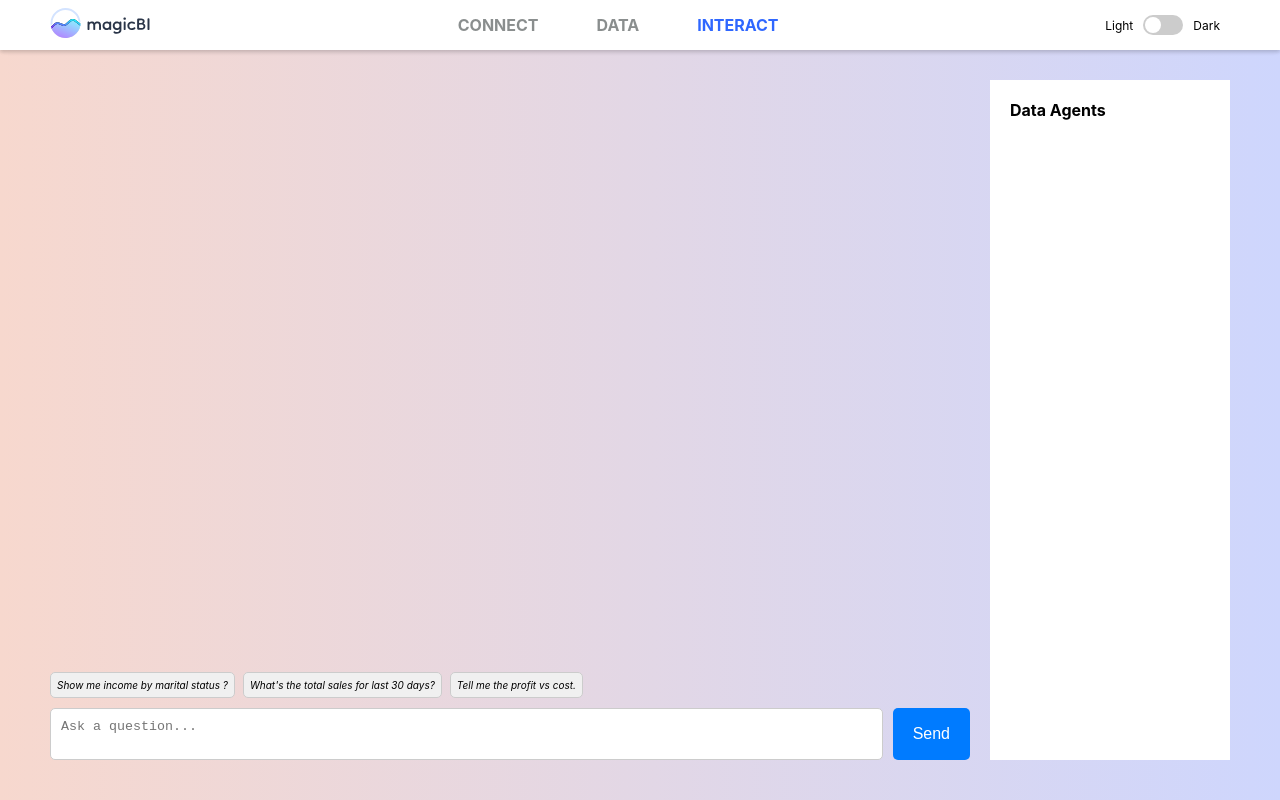
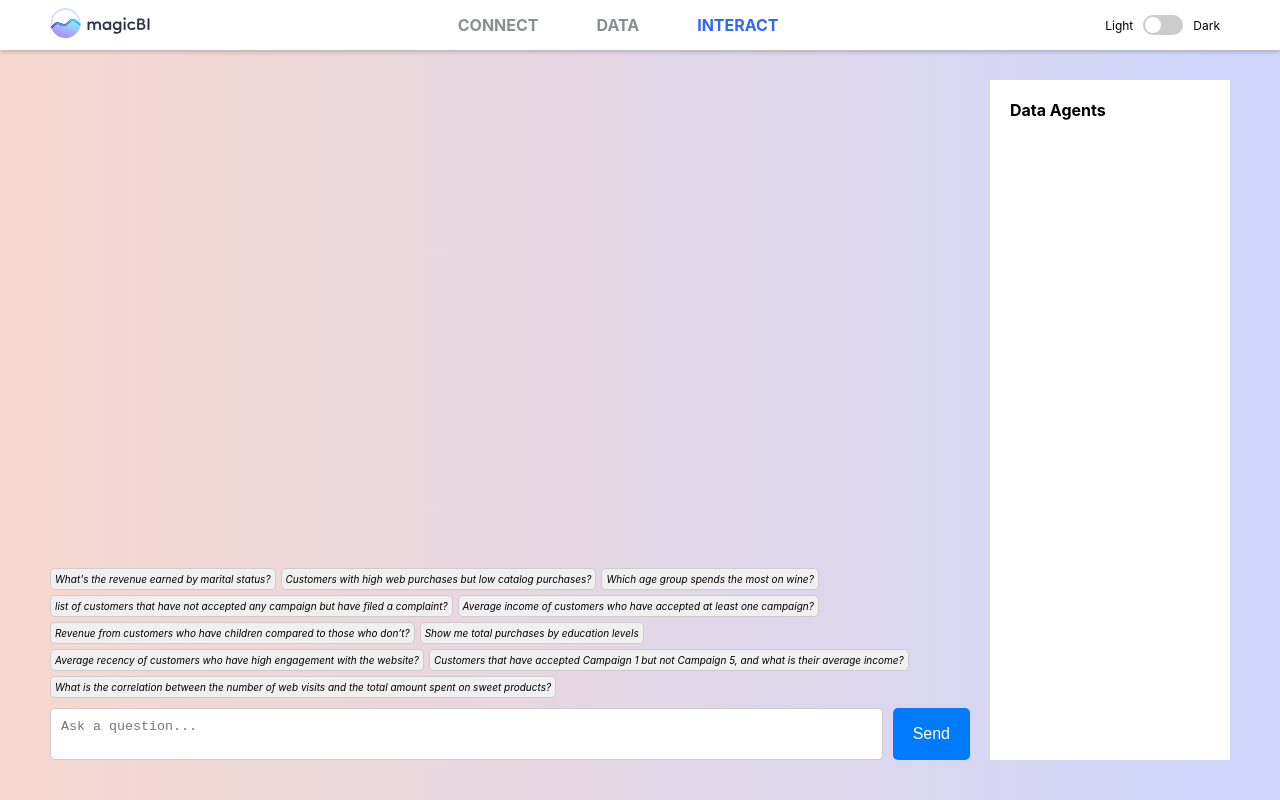
Before and after one commit to abhisheksaini333/llm-analytics-web-react, a React (Create React App) app: page /interact in a window 1280 px wide. Built offline with nearby package versions, Linux system fonts and the light colour scheme.

Commit message:
css changes

```diff
--- a/src/components/agenticFeed/index.tsx
+++ b/src/components/agenticFeed/index.tsx
@@ -14,7 +14,8 @@ const AgenticFeed: React.FC<AgenticFeedProps> = ({ queryResponse, loading }) =>
     const mockSteps = [
         {
             agent: 'Intent Agent',
-            description: 'Understanding the question'
+            description: 'Understanding the question',
+            attributes: []
         },
         {
             agent: 'Context Agent',
@@ -28,17 +29,17 @@ const AgenticFeed: React.FC<AgenticFeedProps> = ({ queryResponse, loading }) =>
         },
         {
             agent: 'Query Agent',
-            description: 'Query the right tables and columns',
+            description: 'Querying the right tables and columns',
             attributes: []
         },
         {
             agent: 'Insight Agent',
-            description: 'Present the story',
+            description: 'Presenting the story',
             attributes: []
         },
         {
             agent: 'Action Agent',
-            description: 'Recommend actions',
+            description: 'Recommending actions',
             attributes: []
         }
     ]
--- a/src/components/interaction/chatPanel/chartTableToggle.tsx
+++ b/src/components/interaction/chatPanel/chartTableToggle.tsx
@@ -13,7 +13,7 @@ export const TableChartToggle: React.FC<TableChartToggleProps> = ({ data }) => {
     const [showChart, setShowChart] = useState(false);
 
     return (
-        <div style={{ position: 'relative', padding: '16px', paddingTop: '0' }}>
+        <div style={{ position: 'relative', padding: '16px', paddingTop: '0', paddingLeft: '0' }}>
             <div style={{ position: 'absolute', top: '0px', right: '-18px' }}>
                 <button
                     onClick={() => setShowChart(!showChart)}
--- a/src/components/interaction/chatPanel/index.tsx
+++ b/src/components/interaction/chatPanel/index.tsx
@@ -23,9 +23,16 @@ const ChatPanel: React.FC<ChatPanelProps> = ({ onQuerySend, queryResponse, loadi
     const [input, setInput] = useState<string>('');
     const [isExpect, setIsExpect] = useState<boolean>(false);
     const [suggestedQueries, setSuggestedQueries] = useState<string[]>([
-        "Show me income by marital status ?",
-        "What's the total sales for last 30 days?",
-        "Tell me the profit vs cost.",
+        "What's the revenue earned by marital status?",
+        "Customers with high web purchases but low catalog purchases?",
+        "Which age group spends the most on wine?",
+        "list of customers that have not accepted any campaign but have filed a complaint?",
+        "Average income of customers who have accepted at least one campaign?",
+        "Revenue from customers who have children compared to those who don’t?",
+        "Show me total purchases by education levels",
+        "Average recency of customers who have high engagement with the website?",
+        "Customers that have accepted Campaign 1 but not Campaign 5, and what is their average income?",
+        "What is the correlation between the number of web visits and the total amount spent on sweet products?"
     ]);
     const sendButtonRef = useRef<HTMLButtonElement>(null);
     const chatDisplayRef = useRef<HTMLDivElement>(null);
--- a/src/components/interaction/chatPanel/styles.css
+++ b/src/components/interaction/chatPanel/styles.css
@@ -92,13 +92,13 @@
 .suggested-queries {
     display: flex;
     flex-wrap: wrap;
-    gap: 8px;
+    gap: 5px;
     margin-bottom: 10px;
     font-size: 10px;
 }
 
 .query-card {
-    padding: 6px;
+    padding: 4px;
     border: 1px solid #ccc;
     border-radius: 5px;
     background-color: #f0f0f0;
```
